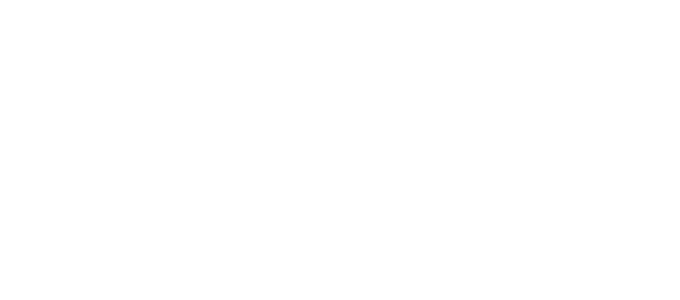
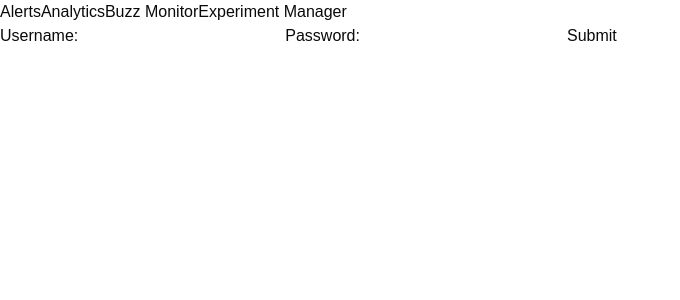
Before and after one commit to chkim888/Wavefront, a React app in the folder frontend/: page /login in a window 1280 px wide. Before the commit this address had no page. Shown: the top 300 px of the page, without its empty margins (0-680 px from the left). Built offline with nearby package versions, Linux system fonts and the light colour scheme; the HTML template or start-up script is replaced by a standard one.

Commit message:
login page added

```diff
--- a/frontend/src/App.jsx
+++ b/frontend/src/App.jsx
@@ -4,11 +4,13 @@
 import Analytics from "./pages/Analytics";
 import BuzzMonitor from "./pages/BuzzMonitor";
 import ExperimentManager from "./pages/ExperimentManager";
+import Login from "./pages/Login"
 
 function App() {
   return (
     <Routes>
       <Route element={<Layout />}>
+        <Route path="/login" element={<Login />} />
         <Route path="/alerts" element={<Alerts />} />
         <Route path="/analytics" element={<Analytics />} />
         <Route path="/buzz" element={<BuzzMonitor />} />
--- a/frontend/src/components/Layout.jsx
+++ b/frontend/src/components/Layout.jsx
@@ -13,6 +13,7 @@
         </nav>
       </div>
       <div>
+        {/* Outlet is the placeholder where the matched child route components will be rendered */}
         <Outlet />
       </div>
     </>
--- /dev/null
+++ b/frontend/src/pages/Login/index.jsx
@@ -0,0 +1,61 @@
+import { useState } from "react";
+import { useNavigate } from "react-router-dom";
+import { useAuth } from "@/context/AuthContext";
+import authFetch from "@/api/axios";
+
+function Login() {
+  // set states for input values
+  const [username, setUsername] = useState("");
+  const [password, setPassword] = useState("");
+  const { login } = useAuth();
+  const navigate = useNavigate();
+
+  const handleSubmit = async (e) => {
+    e.preventDefault(); // stops the browser from executing the default option (page reload)
+    try {
+      // Check if the input values are null
+      if (!username || !password) {
+        console.log("Username or password is empty");
+        return;
+      }
+      // make API call
+      const res = await authFetch.post("/auth/login", {
+        username,
+        password,
+      });
+      // call login() with the token
+      login(res.data.access_token);
+      // After successful login, navigate to the buzz monitor page
+      navigate("/buzz");
+    } catch (error) {
+      console.error(error);
+    }
+  };
+
+  return (
+    // JSX form
+    <form onSubmit={handleSubmit}>
+      <label>
+        Username:
+        <input
+          type="text"
+          name="username"
+          value={username}
+          onChange={(e) => setUsername(e.target.value)} // updating username with event changes
+        />
+      </label>
+      <label>
+        Password:
+        <input
+          type="text"
+          name="password"
+          value={password}
+          onChange={(e) => setPassword(e.target.value)}
+        />
+      </label>
+      <button type="submit">Submit</button>
+    </form>
+  );
+}
+
+export default Login;
```
Also changed, not shown: 2 other files (tests, documents, lock files or other folders).
